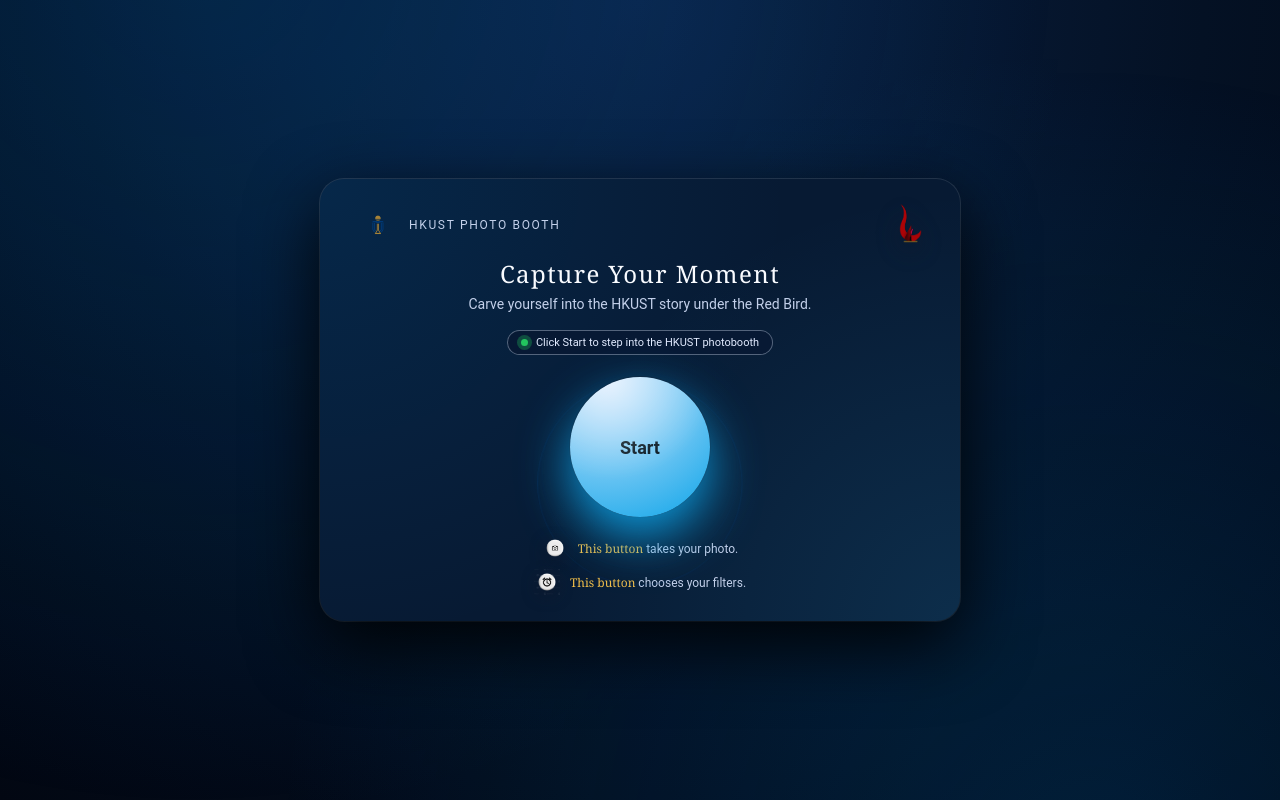
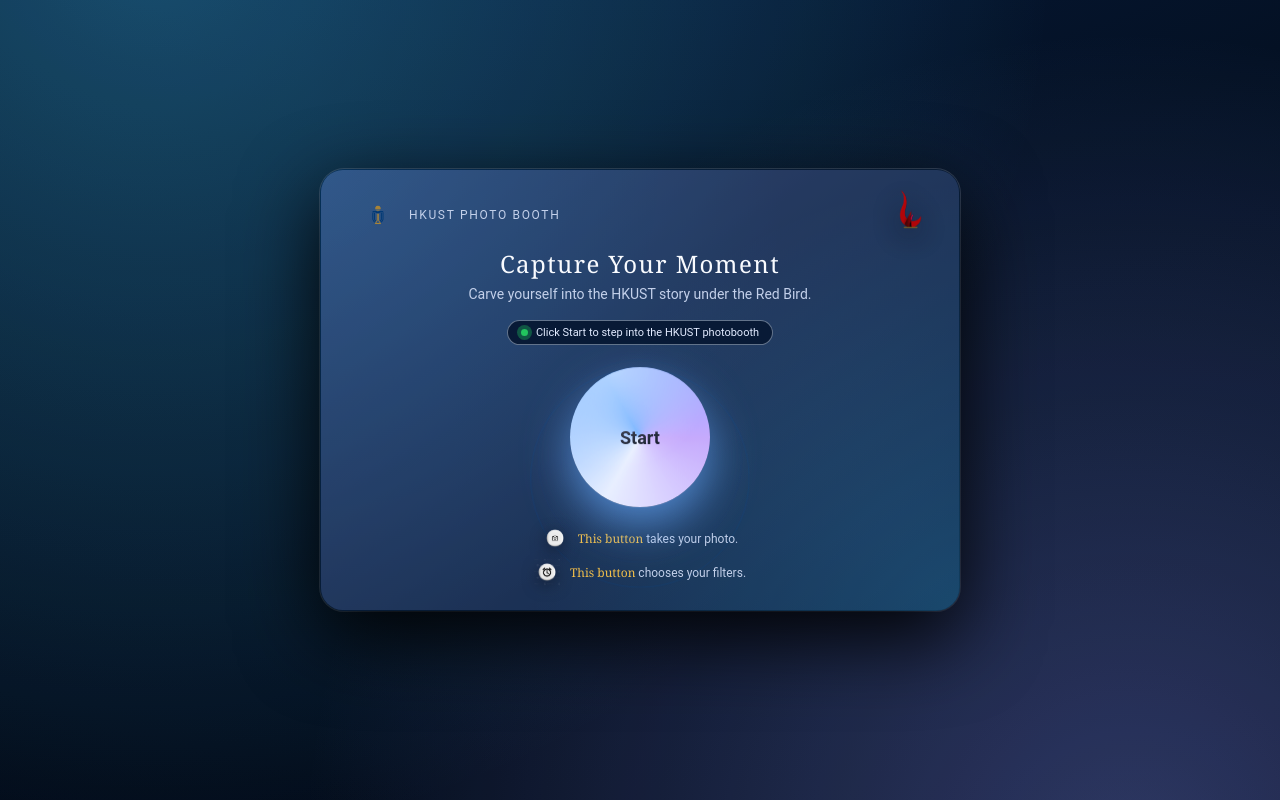
Before and after one commit to shalinikandasamy1/ISDN3000C_Flask, a Flask app: page / in a window 1280 px wide. Run offline with Flask 3, Linux system fonts and the light colour scheme.

Commit message:
Update style image and welcome/preview templates

```diff
--- a/style_filter.py
+++ b/style_filter.py
@@ -61,7 +61,7 @@
     outputs = [vgg.get_layer(name).output for name in STYLE_LAYERS + [CONTENT_LAYER]]
     return tf.keras.Model(vgg.input, outputs)
 
-# ------------ core API ------------
+# ------------ core logic------------
 
 def run_style_transfer(content_path, style_path, output_path):
     content_image = load_img(content_path)
--- a/templates/welcome.html
+++ b/templates/welcome.html
@@ -9,7 +9,7 @@
         --bg: #041124;
         --card: #071a33;
         --blue: #0055a4;
-        --blue-soft: rgba(0, 85, 164, 0.35);
+        --blue-soft: rgba(0, 85, 164, 0.45);
         --gold: #f4c04a;
         --text-main: #f9fbff;
         --text-sub: #c3d0ea;
@@ -24,7 +24,9 @@
         align-items: center;
         justify-content: center;
         background:
-          radial-gradient(circle at top, #0a2246 0, #041124 55%, #020712 100%);
+          radial-gradient(circle at top, #0b2f72 0, #041124 55%, #020712 100%);
+        background-size: 260% 260%;
+        animation: bgShift 14s ease-in-out infinite alternate;
         color: var(--text-main);
         font-family: "Roboto", -apple-system, BlinkMacSystemFont, system-ui, sans-serif;
         overflow: hidden;
@@ -35,11 +37,12 @@
         position: fixed;
         inset: -60px;
         background:
-          radial-gradient(circle at 18% 0%, rgba(0, 119, 204, 0.22), transparent 60%),
-          radial-gradient(circle at 82% 100%, rgba(4, 120, 201, 0.22), transparent 55%);
-        opacity: 0.9;
+          radial-gradient(circle at 15% 0%, rgba(56, 189, 248, 0.35), transparent 60%),
+          radial-gradient(circle at 85% 100%, rgba(129, 140, 248, 0.35), transparent 55%);
+        opacity: 0.95;
         pointer-events: none;
         z-index: -1;
+        mix-blend-mode: screen;
       }
 
       .card {
@@ -47,14 +50,15 @@
         padding: 26px 44px 30px;
         border-radius: 24px;
         background:
-          radial-gradient(circle at top left, rgba(0, 112, 192, 0.16), transparent 60%),
-          radial-gradient(circle at bottom right, rgba(56, 189, 248, 0.12), transparent 55%),
+          radial-gradient(circle at top left, rgba(0, 112, 192, 0.26), transparent 60%),
+          radial-gradient(circle at bottom right, rgba(56, 189, 248, 0.22), transparent 55%),
           var(--card);
         box-shadow:
-          0 24px 70px rgba(0, 0, 0, 0.9),
-          0 0 0 1px rgba(148, 163, 184, 0.25);
+          0 26px 80px rgba(0, 0, 0, 0.95),
+          0 0 0 1px rgba(148, 163, 184, 0.3);
         text-align: center;
         width: min(90vw, 640px);
+        animation: cardFloat 7s ease-in-out infinite alternate;
       }
 
       .card::before {
@@ -63,10 +67,10 @@
         inset: 1px;
         border-radius: 22px;
         background: linear-gradient(to bottom right,
-          rgba(148, 163, 255, 0.32),
+          rgba(148, 163, 255, 0.5),
           rgba(15, 23, 42, 0.9));
         mix-blend-mode: screen;
-        opacity: 0.5;
+        opacity: 0.6;
         pointer-events: none;
         z-index: -1;
       }
@@ -99,8 +103,9 @@
 
       .bird-block img {
         height: 40px;
-        opacity: 0.96;
-        filter: drop-shadow(0 6px 12px rgba(15, 23, 42, 0.9));
+        opacity: 0.98;
+        filter: drop-shadow(0 6px 14px rgba(15, 23, 42, 1));
+        animation: birdFloat 4.8s ease-in-out infinite alternate;
       }
 
       .title {
@@ -124,7 +129,7 @@
         padding: 5px 13px;
         border-radius: 999px;
         background: rgba(8, 25, 53, 0.96);
-        border: 1px solid rgba(148, 163, 184, 0.55);
+        border: 1px solid rgba(148, 163, 184, 0.65);
         font-size: 11px;
         color: #e2ebff;
         margin-bottom: 22px;
@@ -135,7 +140,7 @@
         height: 7px;
         border-radius: 999px;
         background: #22c55e;
-        box-shadow: 0 0 0 4px rgba(34, 197, 94, 0.3);
+        box-shadow: 0 0 0 4px rgba(34, 197, 94, 0.35);
       }
 
       .start-shell {
@@ -151,18 +156,25 @@
         border-radius: 999px;
         border: none;
         background:
-          radial-gradient(circle at 25% 0%, #dbeafe, #0ea5e9);
+          conic-gradient(from 210deg,
+            #e0f2fe,
+            #38bdf8,
+            #a5b4fc,
+            #e0f2fe);
         color: #02131e;
         font-size: 20px;
         font-weight: 600;
         cursor: pointer;
         box-shadow:
-          0 20px 50px rgba(14, 165, 233, 0.9),
+          0 22px 60px rgba(56, 189, 248, 1),
           0 0 0 1px rgba(15, 23, 42, 0.9);
         transition: transform 0.16s ease-out, box-shadow 0.16s ease-out;
         position: relative;
         overflow: hidden;
         font-family: "Roboto", -apple-system, system-ui, sans-serif;
+        animation:
+          buttonGlow 2.2s ease-in-out infinite,
+          hueRotate 10s linear infinite;
       }
 
       .start-btn::after {
@@ -170,21 +182,21 @@
         position: absolute;
         inset: 0;
         border-radius: inherit;
-        background: radial-gradient(circle at 30% 0%, rgba(255, 255, 255, 0.55), transparent 60%);
+        background: radial-gradient(circle at 30% 0%, rgba(255, 255, 255, 0.65), transparent 60%);
         mix-blend-mode: screen;
         opacity: 0.8;
         pointer-events: none;
       }
 
       .start-btn:hover {
-        transform: translateY(-1px) scale(1.02);
+        transform: translateY(-1px) scale(1.03);
         box-shadow:
-          0 26px 60px rgba(56, 189, 248, 1),
+          0 30px 70px rgba(56, 189, 248, 1),
           0 0 0 1px rgba(15, 23, 42, 1);
       }
 
       .start-btn:active {
-        transform: translateY(1px) scale(0.98);
+        transform: translateY(1px) scale(0.97);
       }
 
       .pulse-ring {
@@ -198,10 +210,10 @@
       }
 
       .pulse-ring:nth-child(2) {
-        width: 212px;
-        height: 212px;
+        width: 222px;
+        height: 222px;
         animation-delay: 0.45s;
-        opacity: 0.7;
+        opacity: 0.8;
       }
 
       .steps {
```
Also changed, not shown: other parts of templates/welcome.html (+29 -2 lines), templates/preview.html (+50 -44 lines), photos_style/20000101_028_122051_style.jpg.
